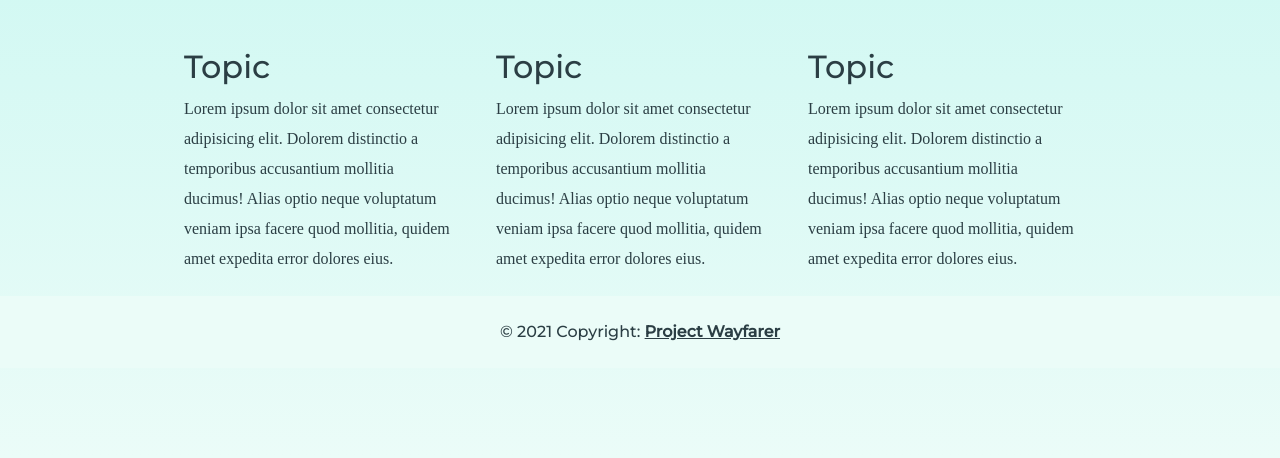
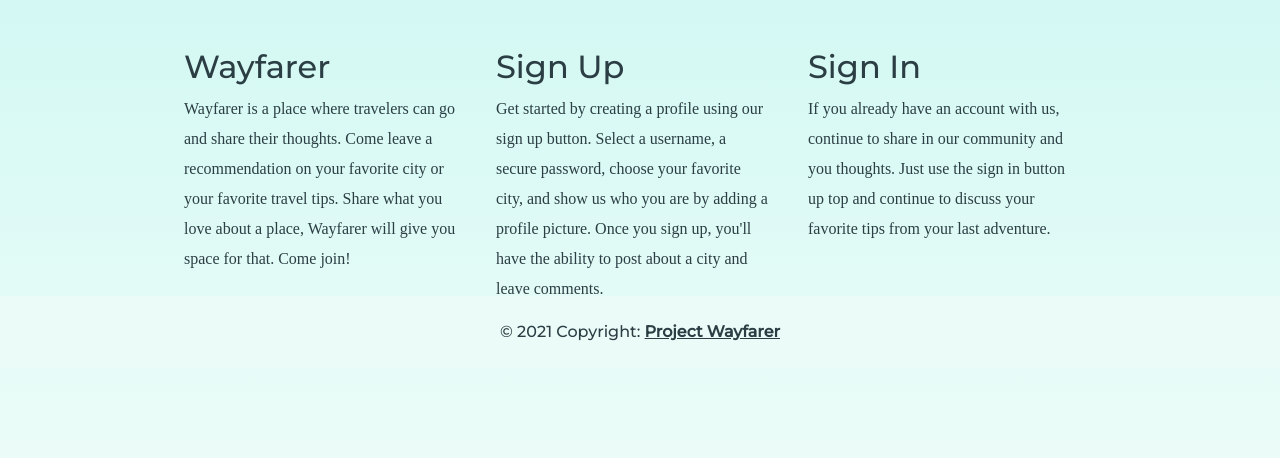
Before and after one commit to brianhung7/project-wayfare, a Django app: page / in a window 1280 px wide. Shown: the part 662-1120 px from the top of the page. Run offline with Django 3.2, Linux system fonts and the light colour scheme; some libraries are stand-ins or nearby versions; some web fonts are replaced.

Commit message:
adds get started section on home/splash page for ux

```diff
--- a/main_app/templates/home.html
+++ b/main_app/templates/home.html
@@ -32,16 +32,16 @@
 <div class="row m-5 justify-content-center" >
     <div class="col-md-1"></div>
     <div class="col-md-3 me-3" >
-        <h2 id="title">Topic</h2>
-        <p id="content" style="line-height: 30px">Lorem ipsum dolor sit amet consectetur adipisicing elit. Dolorem distinctio a temporibus accusantium mollitia ducimus! Alias optio neque voluptatum veniam ipsa facere quod mollitia, quidem amet expedita error dolores eius.</p>
+        <h2 id="title">Wayfarer</h2>
+        <p id="content" style="line-height: 30px">Wayfarer is a place where travelers can go and share their thoughts. Come leave a recommendation on your favorite city or your favorite travel tips. Share what you love about a place, Wayfarer will give you space for that. Come join!</p>
     </div>
     <div class="col-md-3 me-3">
-        <h2 id="title">Topic</h2>
-        <p id="content" style="line-height: 30px" >Lorem ipsum dolor sit amet consectetur adipisicing elit. Dolorem distinctio a temporibus accusantium mollitia ducimus! Alias optio neque voluptatum veniam ipsa facere quod mollitia, quidem amet expedita error dolores eius.</p>
+        <h2 id="title">Sign Up</h2>
+        <p id="content" style="line-height: 30px" >Get started by creating a profile using our sign up button. Select a username, a secure password, choose your favorite city, and show us who you are by adding a profile picture. Once you sign up, you'll have the ability to post about a city and leave comments.</p>
     </div>
     <div class="col-md-3 me-3" >
-        <h2 id="title">Topic</h2>
-        <p id="content" style="line-height: 30px">Lorem ipsum dolor sit amet consectetur adipisicing elit. Dolorem distinctio a temporibus accusantium mollitia ducimus! Alias optio neque voluptatum veniam ipsa facere quod mollitia, quidem amet expedita error dolores eius.</p>
+        <h2 id="title">Sign In</h2>
+        <p id="content" style="line-height: 30px">If you already have an account with us, continue to share in our community and you thoughts. Just use the sign in button up top and continue to discuss your favorite tips from your last adventure.</p>
     </div>
     <div class="col-md-1"></div>
 </div>
```
